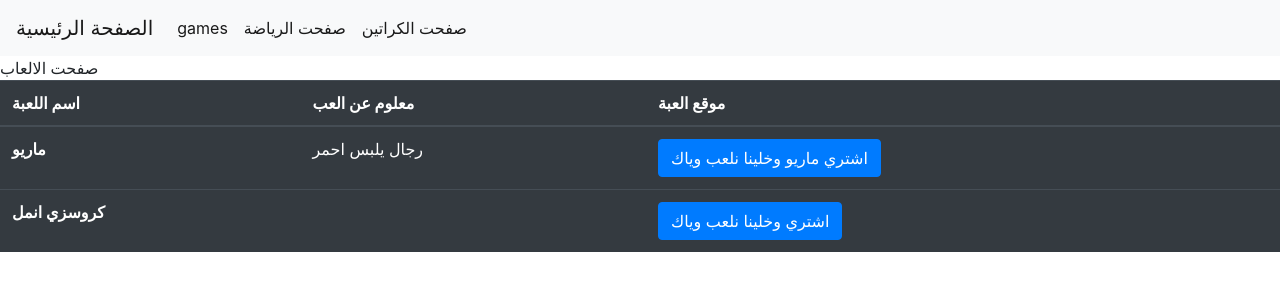
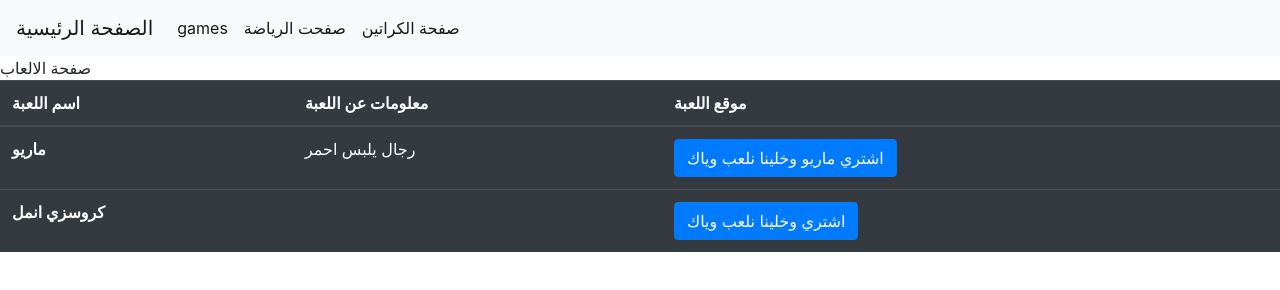
Before and after one commit to basilalfardan/basilalfardan.github.io, a plain HTML site: page games.html in a window 1280 px wide. Drawn offline with nearby package versions, Linux system fonts and the light colour scheme.

Commit message:
Update games.html

```diff
--- a/games.html
+++ b/games.html
@@ -21,18 +21,18 @@
       </li>
     </ul> <ul class="navbar-nav">
       <li class="nav-item active">
-        <a class="nav-link" href="cartoon.html"> صفحت الكراتين </a>
+        <a class="nav-link" href="cartoon.html"> صفحة الكراتين </a>
       </li>
     </ul>
   </nav>
 
-  صفحت الالعاب
+  صفحة الالعاب
 <table class="table table-dark">
   <thead>
     <tr>
       <th scope="col">اسم اللعبة</th>
-      <th scope="col">معلوم عن العب</th>
-      <th scope="col">موقع العبة</th>
+      <th scope="col">  معلومات عن اللعبة</th>
+      <th scope="col">موقع اللعبة</th>
     </tr>
     <thead>
       <tbody>
```
